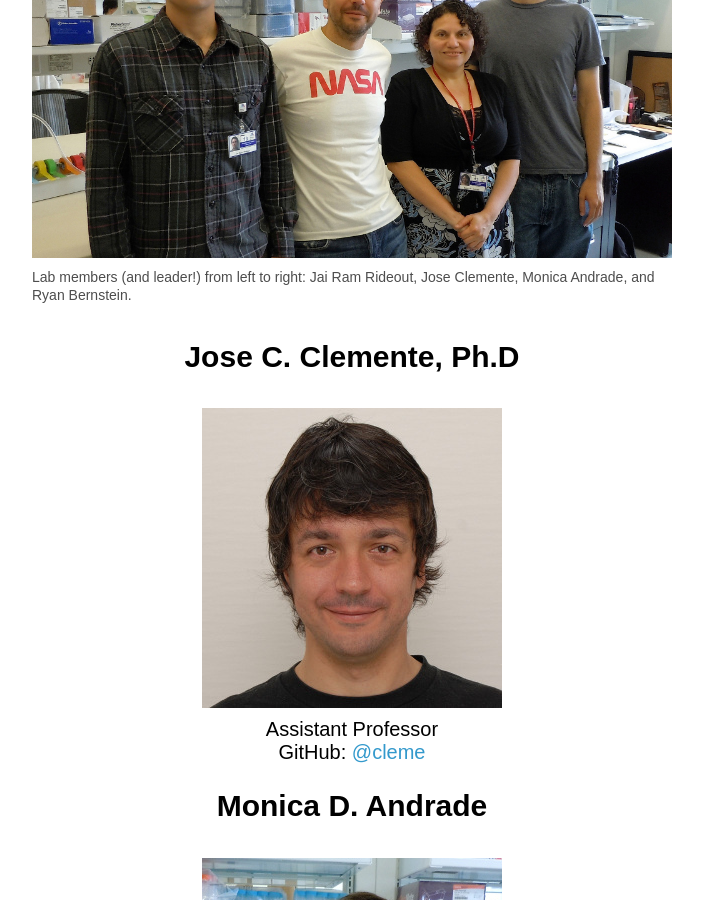
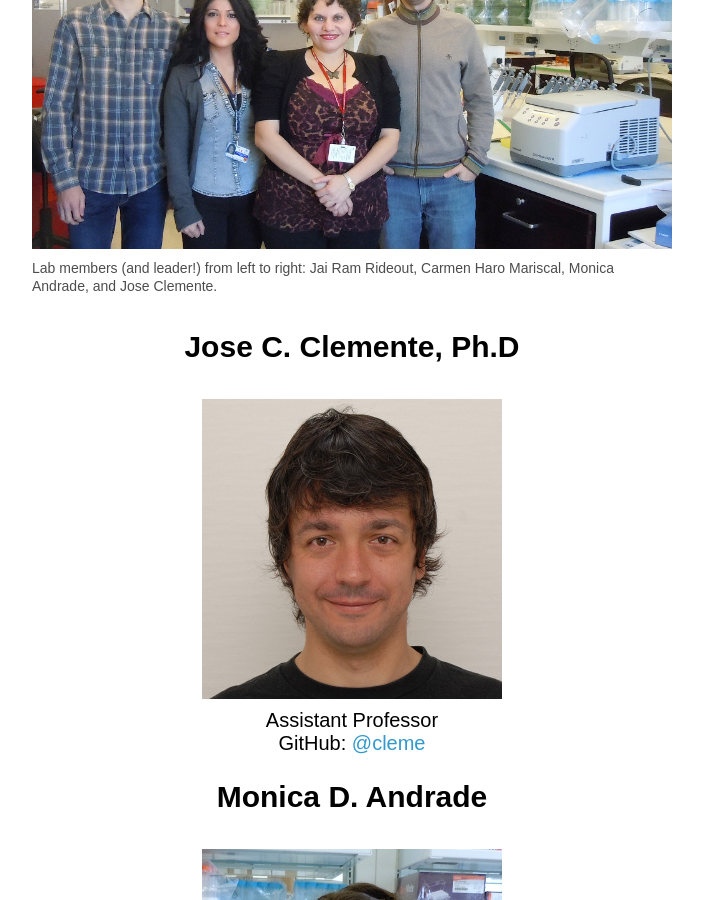
Before and after one commit to clemente-lab/clemente-lab.github.com, a Jekyll site: the page built from members.md, in a window 1280 px wide and 900 px high, scrolled down 868 px. Shown: the whole window, without its empty margins (288-991 px from the left). Built offline with Jekyll 4.4.1, drawn with Linux system fonts in a browser that asks for light colours; nearby versions of some CDN libraries; Markdown is read by kramdown in place of the engine named in the settings.

Commit message:
update lab photo and caption

```diff
--- a/members.md
+++ b/members.md
@@ -10,7 +10,7 @@ Interested in meeting who's behind the scenes in the Clemente Lab? Look no furth
 
 <figure>
   <img src="{{ site.url }}/images/clemente-lab-photo.jpg" />
-  <figcaption>Lab members (and leader!) from left to right: Jai Ram Rideout, Jose Clemente, Monica Andrade, and Ryan Bernstein.</figcaption>
+  <figcaption>Lab members (and leader!) from left to right: Jai Ram Rideout, Carmen Haro Mariscal, Monica Andrade, and Jose Clemente.</figcaption>
 </figure>
 
 <center>
```
Also changed, not shown: images/clemente-lab-photo.jpg.
